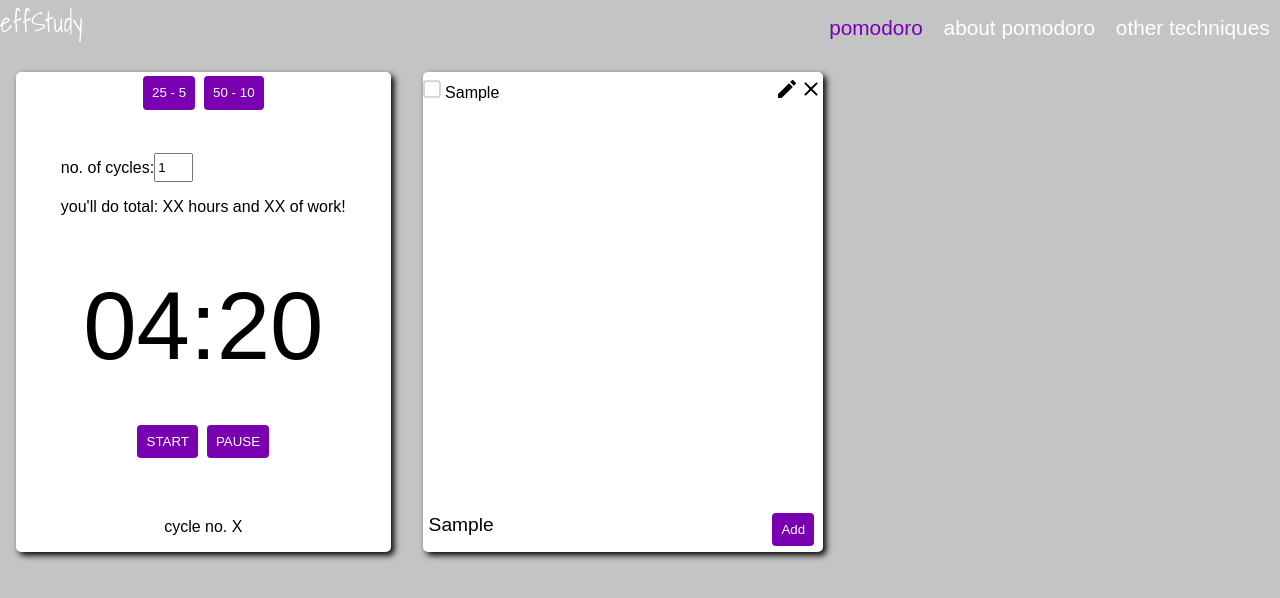
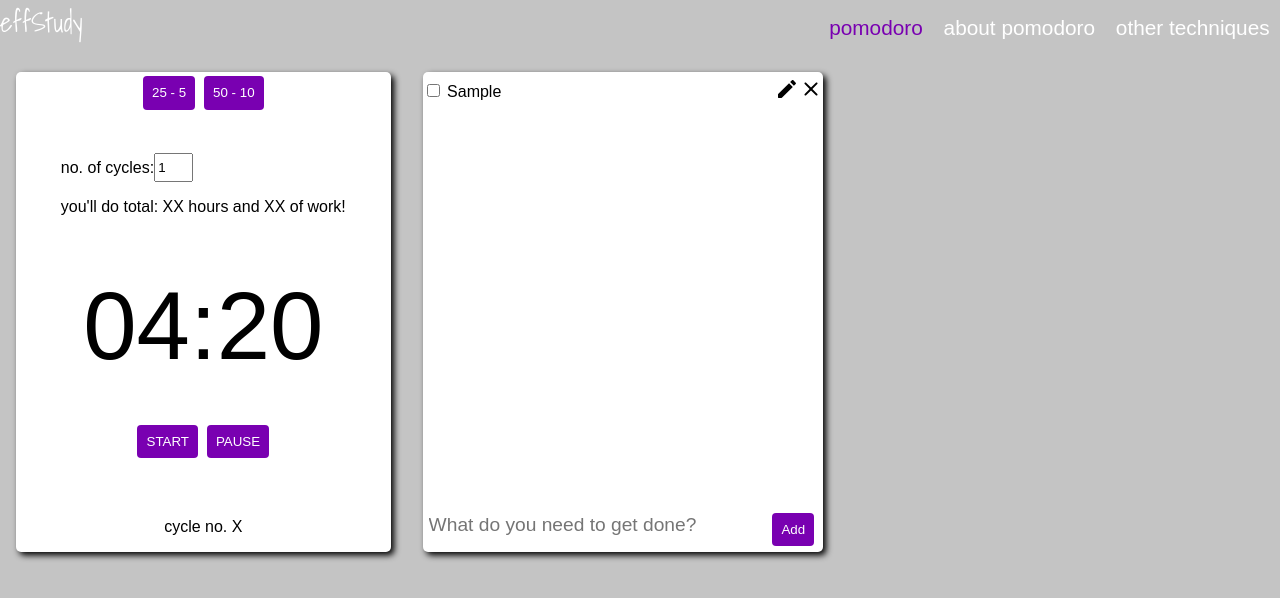
Before and after one commit to velibor7/effStudy, an Angular app: page /pomodoro in a window 1280 px wide. Both pictures are taken after typing "Sample" into the empty fields and a click on the button "Add". Shown: the top 598 px of the page. Built offline with nearby package versions, Linux system fonts and the light colour scheme; a web font is replaced by a local one.

Commit message:
clearing input workss

```diff
--- a/src/app/pomodoro/checklist/checklist.component.html
+++ b/src/app/pomodoro/checklist/checklist.component.html
@@ -1,7 +1,9 @@
 <div class="checklist-card card">
   <div *ngFor="let task of tasks" class="checklist-elem">
     <div class="task">
-      <input type="checkbox" id="cbx" style="display: none;" />
+      <input type="checkbox" >
+      <label for="cbx"> {{ task.name }}</label>
+      <!--<input type="checkbox" id="cbx" style="display: none;" />
       <label for="cbx" class="check">
         <svg width="18px" height="18px" viewBox="0 0 18 18">
           <path
@@ -9,7 +11,7 @@
           ></path>
           <polyline points="1 9 7 14 15 4"></polyline>
         </svg> {{ task.name }}
-      </label>
+      </label> -->
     </div>
     <div class="options">
       <img src="../../assets/icons/create.svg" alt="" (click)="onEdit()" />
@@ -22,6 +24,7 @@
       class="checklist-input"
       type="text"
       placeholder="What do you need to get done?"
+      #searchInput
       required
     />
     <button class="button" type="submit" (click)="onAddTask()">Add</button>
--- a/src/app/pomodoro/checklist/checklist.component.scss
+++ b/src/app/pomodoro/checklist/checklist.component.scss
@@ -64,7 +64,8 @@ $primary: #7900b1;
     }
   }
 }
-
+//! need to implement custom checkboxes
+/*
 .check {
   cursor: pointer;
   position: relative;
@@ -75,7 +76,7 @@ $primary: #7900b1;
   transform: translate3d(0, 0, 0);
   &:before {
     content: "";
-    position: absolute;
+    // position: absolute;
     top: -15px;
     left: -15px;
     width: 48px;
@@ -128,6 +129,7 @@ $primary: #7900b1;
     }
   }
 }
+*/
 
 .button {
   padding: 0.7em;
--- a/src/app/pomodoro/checklist/checklist.component.ts
+++ b/src/app/pomodoro/checklist/checklist.component.ts
@@ -1,4 +1,4 @@
-import { Component, OnInit } from "@angular/core";
+import { Component, OnInit, ViewChild, ElementRef } from "@angular/core";
 
 @Component({
   selector: "app-checklist",
@@ -6,6 +6,8 @@ import { Component, OnInit } from "@angular/core";
   styleUrls: ["./checklist.component.scss"],
 })
 export class ChecklistComponent implements OnInit {
+  @ViewChild("searchInput") searchInput: ElementRef;
+
   tasks = [];
   newTaskName = "";
 
@@ -19,5 +21,6 @@ export class ChecklistComponent implements OnInit {
 
   onAddTask() {
     this.tasks.push({ name: this.newTaskName });
+    this.searchInput.nativeElement.value = "";
   }
 }
```
Also changed, not shown: src/app/pomodoro/checklist/dist/checklist.component.css, src/app/pomodoro/checklist/dist/checklist.component.js, src/app/pomodoro/checklist/dist/checklist.component.min.css.
